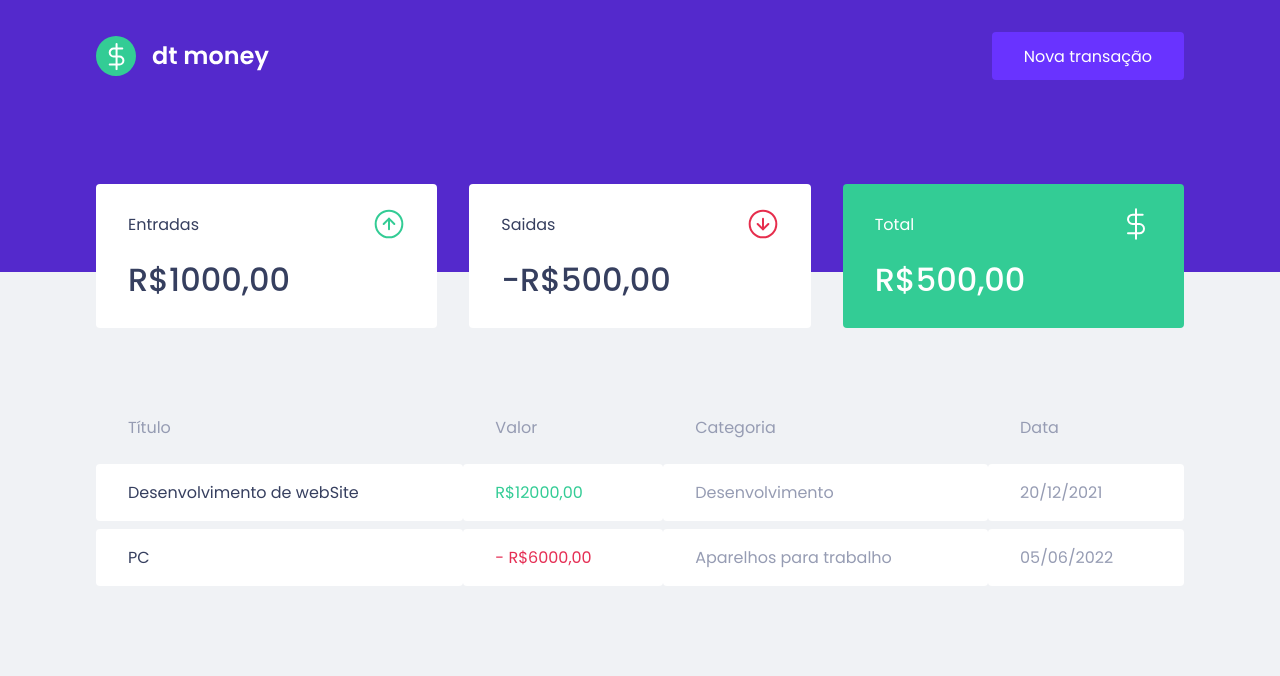
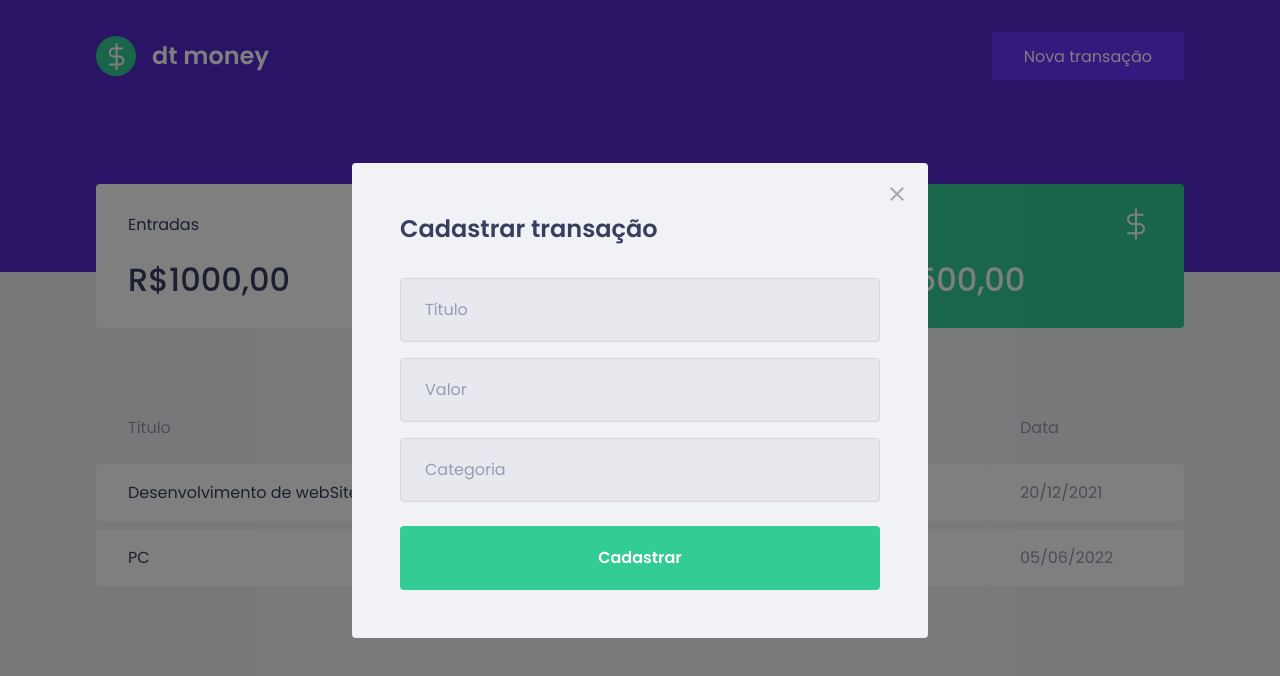
Before and after one commit to alexandref13/dtmoney, a React (Create React App) app: page / in a window 1280 px wide. Both pictures are taken after a click on the button "Nova transação". Shown: the top 676 px of the page. Built offline with nearby package versions, Linux system fonts and the light colour scheme; no server answers; what miragejs would draw is missing.

Commit message:
stylizing modal

```diff
--- a/package.json
+++ b/package.json
@@ -7,6 +7,7 @@
     "miragejs": "^0.1.43",
     "react": "^17.0.2",
     "react-dom": "^17.0.2",
+    "react-modal": "^3.14.4",
     "react-scripts": "5.0.0",
     "styled-components": "^5.3.3",
     "typescript": "^4.4.2",
@@ -20,6 +21,7 @@
     "@types/node": "^16.7.13",
     "@types/react": "^17.0.20",
     "@types/react-dom": "^17.0.9",
+    "@types/react-modal": "^3.13.1",
     "@types/styled-components": "^5.1.18"
   },
   "scripts": {
--- a/src/App.tsx
+++ b/src/App.tsx
@@ -1,12 +1,29 @@
+import { useState } from "react";
+import { GlobalStyle } from "./styles/global"
+import { NewTransactionModal } from "./components/NewTransactionModal";
+import { Header } from "./components/Header";
 import { Dashboard } from "./components/Dashboard";
-import { Header } from "./components/Header";
-import { GlobalStyle } from "./styles/global"
 
 export function App() {
+  const [isNewTransactionModalOpen, setIsNewTransactionModalOpen] = useState(false)
+
+  function handleOpenNewTransactionModal(){
+    setIsNewTransactionModalOpen(true)
+  }
+
+  function handleCloseNewTransactionModal(){
+    setIsNewTransactionModalOpen(false)
+  }
   return (
     <>
-      <Header/>
+      <Header
+        onOpenNewTransactionModal={handleOpenNewTransactionModal}
+      />
       <Dashboard/>
+      <NewTransactionModal
+        isNewTransactionModalOpen= {isNewTransactionModalOpen}
+        onRequestCloseTransactionModal= {handleCloseNewTransactionModal}
+      />
       <GlobalStyle/>
     </>
   );
--- a/src/components/Header/index.tsx
+++ b/src/components/Header/index.tsx
@@ -1,12 +1,19 @@
 import logo from '../../assets/logo.svg'
 import { Container, Content } from './styles'
 
-export function Header(){
+interface HeaderProps{
+  onOpenNewTransactionModal: () => void;
+}
+
+export function Header({onOpenNewTransactionModal}: HeaderProps){
   return (
       <Container>
         <Content>
           <img src={logo} alt="dtmoney" />
-            <button type="button">
+          <button
+            type="button"
+            onClick={onOpenNewTransactionModal}
+          >
             Nova transação
           </button>
         </Content>
--- /dev/null
+++ b/src/components/NewTransactionModal/index.tsx
@@ -0,0 +1,48 @@
+import Modal from 'react-modal'
+import { Container } from './styles'
+import closeImg from '../../assets/close.svg'
+
+Modal.setAppElement('#root')
+
+interface TransactionModalProps {
+  isNewTransactionModalOpen: boolean;
+  onRequestCloseTransactionModal: () => void;
+}
+
+export function NewTransactionModal({
+  isNewTransactionModalOpen,
+  onRequestCloseTransactionModal
+}:TransactionModalProps){
+  return(
+    <Modal
+      isOpen= {isNewTransactionModalOpen}
+      onRequestClose= {onRequestCloseTransactionModal}
+      overlayClassName= 'react-modal-overlay'
+      className= 'react-modal-content'
+    >
+      <button
+        type="button"
+        onClick={onRequestCloseTransactionModal}
+        className="react-modal-close"
+      >
+        <img src={closeImg} alt="Fechar modal"/>
+      </button>
+      <Container>
+        <h2>Cadastrar transação</h2>
+        <input
+          placeholder= 'Título'
+        />
+        <input
+          type="number"
+          placeholder= 'Valor'
+        />
+        <input
+          placeholder= 'Categoria'
+        />
+        <button type="submit">
+          Cadastrar
+        </button>
+      </Container>
+    </Modal>
+  )
+}
--- /dev/null
+++ b/src/components/NewTransactionModal/styles.ts
@@ -0,0 +1,46 @@
+import styled from "styled-components";
+
+export const Container = styled.form`
+  h2 {
+    color: var(--text-title);
+    font-size: 1.5rem;
+    margin-bottom: 2rem;
+  }
+
+  input {
+    width: 100%;
+    padding: 0 1.5rem;
+    height: 4rem;
+    border-radius: 0.25rem;
+    border: 1px solid #d7d7d7;
+    background: #e7e9ee;
+    font-weight: 400;
+    font-size: 1rem;
+
+    &::placeholder{
+      color: var(--text-body);
+    }
+
+    & + input{
+      margin-top: 1rem;
+    }
+  }
+
+  button[type="submit"]{
+    width: 100%;
+    padding: 0 1.5rem;
+    height: 4rem;
+    background: var(--green);
+    color: #fff;
+    border-radius: 0.25rem;
+    border: 0;
+    font-size: 1rem;
+    margin-top: 1.5rem;
+    font-weight: 600;
+    transition: filter 0.2s;
+
+    &:hover{
+      filter: brightness(0.9);
+    }
+  }
+`
--- a/src/styles/global.ts
+++ b/src/styles/global.ts
@@ -1,7 +1,6 @@
 import { createGlobalStyle } from "styled-components";
 
 export const GlobalStyle = createGlobalStyle`
-
     :root{
         --background: #f0f2f5;
         --red: #E52e54;
@@ -56,4 +55,39 @@
         cursor: not-allowed;
     }
 
+    .react-modal-overlay{
+        background: rgba(0, 0, 0, .5);
+
+        position: fixed;
+        top: 0;
+        bottom: 0;
+        right: 0;
+        left: 0;
+
+        display: flex;
+        align-items: center;
+        justify-content: center;
+    }
+
+    .react-modal-content{
+        width: 100%;
+        max-width: 576px;
+        background: var(--background);
+        padding: 3rem;
+        position: relative;
+        border-radius: 0.25rem;
+    }
+
+    .react-modal-close{
+        position: absolute !important;
+        right: 1.5rem;
+        top: 1.5rem;
+        border: 0;
+        background: transparent;
+        transition: filter 0.2s;
+
+        &:hover {
+            filter: brightness(0.8);
+        }
+    }
 `
```
Also changed, not shown: 1 other file (tests, documents, lock files or other folders). Lines whose indentation alone changed are shown as unchanged.
